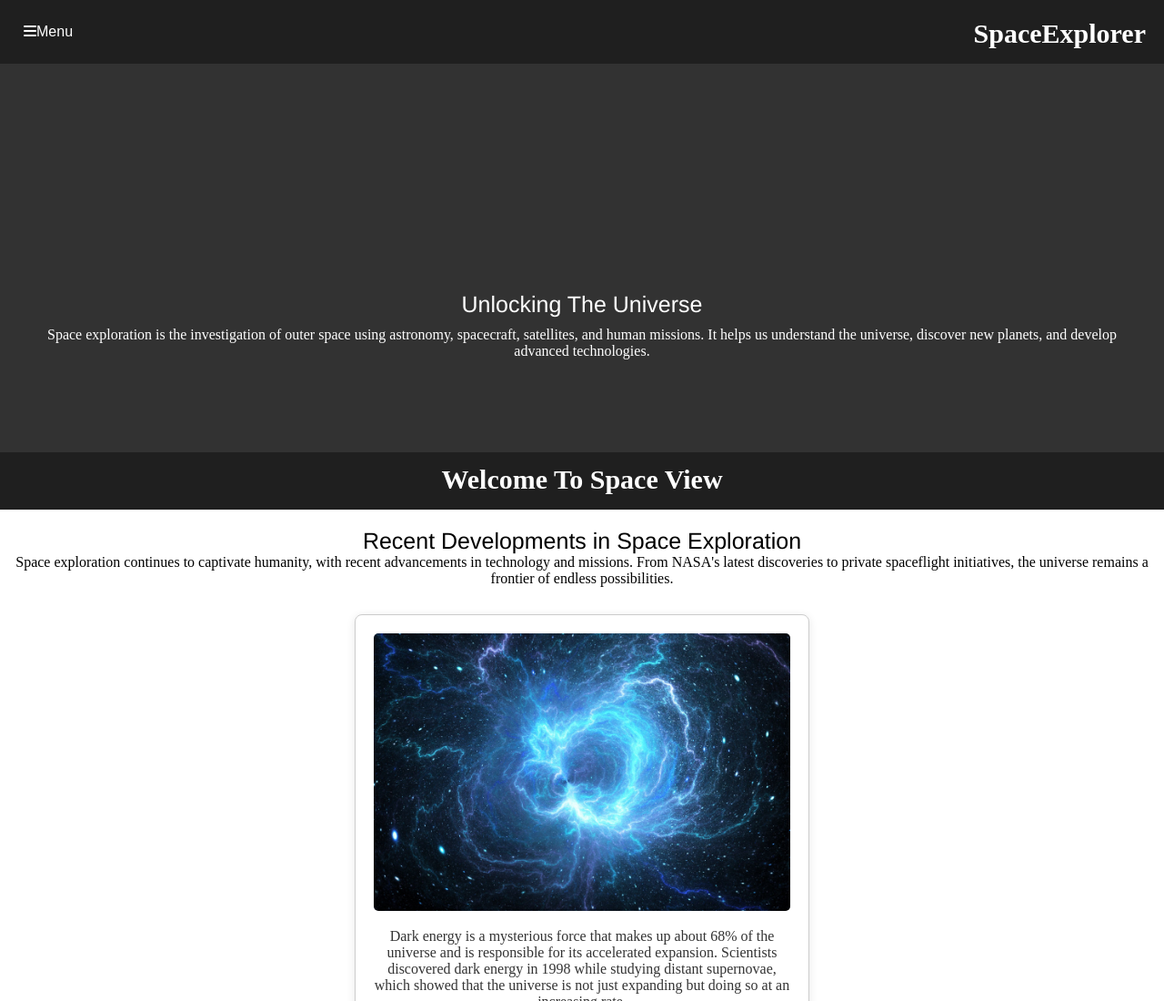
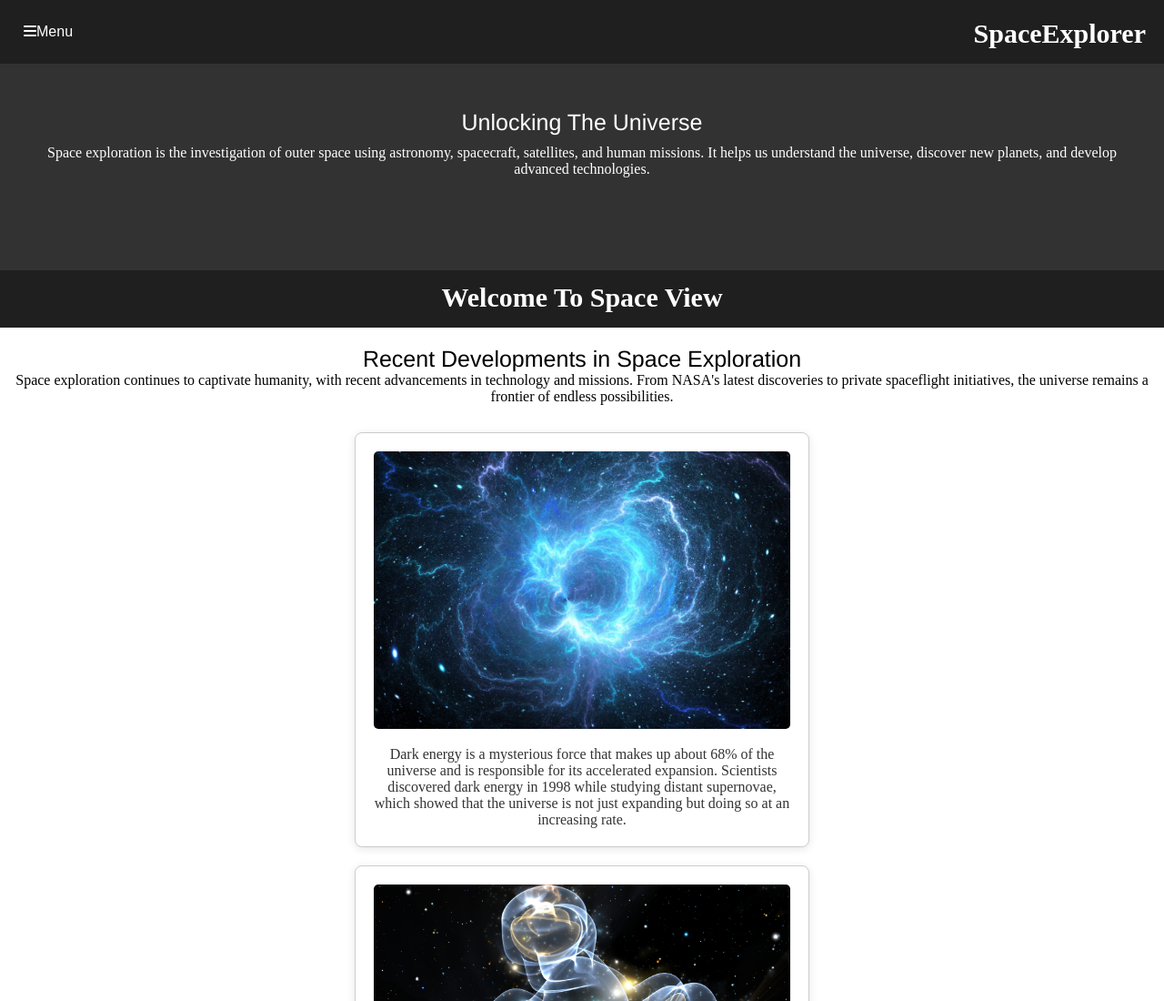
Before and after one commit to manojshaiva01/spaceweb, a plain HTML site: page index.html in a window 1280 px wide. Shown: the top 1100 px of the page at 91% size. Drawn offline with Linux system fonts and the light colour scheme.

Commit message:
Add files via upload

```diff
--- a/style.css
+++ b/style.css
@@ -190,7 +190,7 @@ footer{
 @media (min-width:1000px) {
   .container{
     width: 100%;
-    height: 55vh;
+    height: 30vh;
     background-position: center;
     background-size: cover;
     background-repeat:no-repeat ;
@@ -203,7 +203,7 @@ footer{
     font-size: 25px;
     font-weight: 100;
     font-family: 'Franklin Gothic Medium', 'Arial Narrow', Arial, sans-serif;
-    padding-top: 250px;
+    padding-top: 50px;
     padding-bottom: 10px;
   }
 
```
